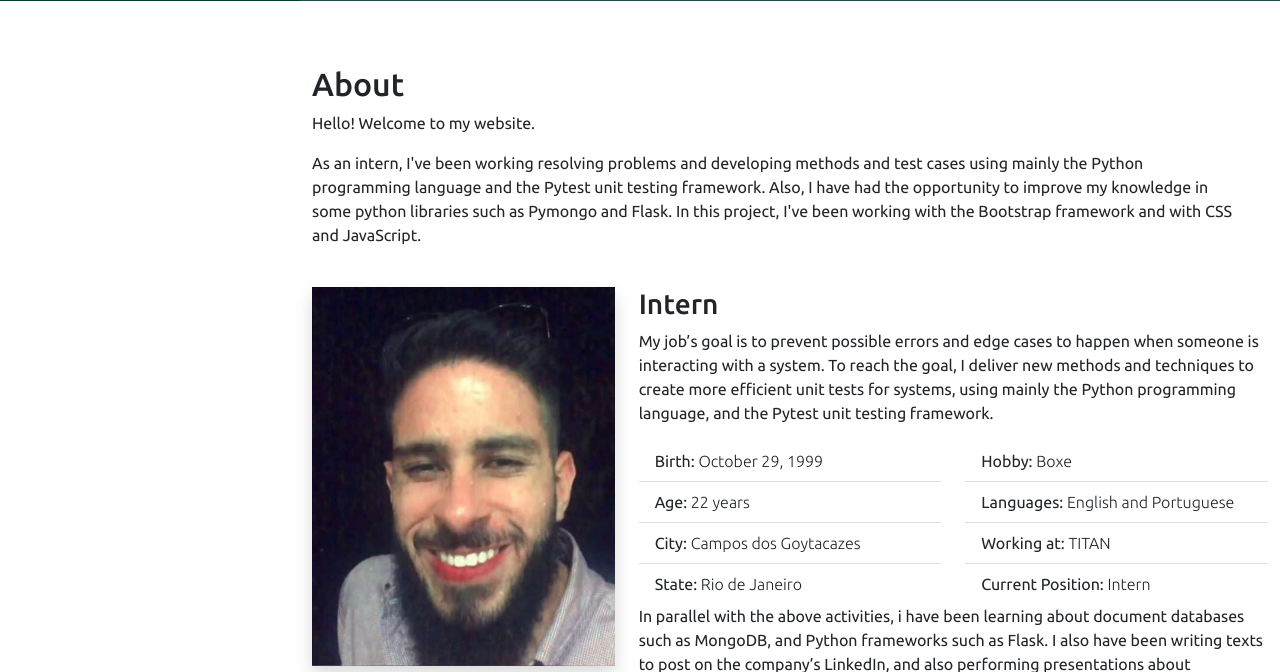
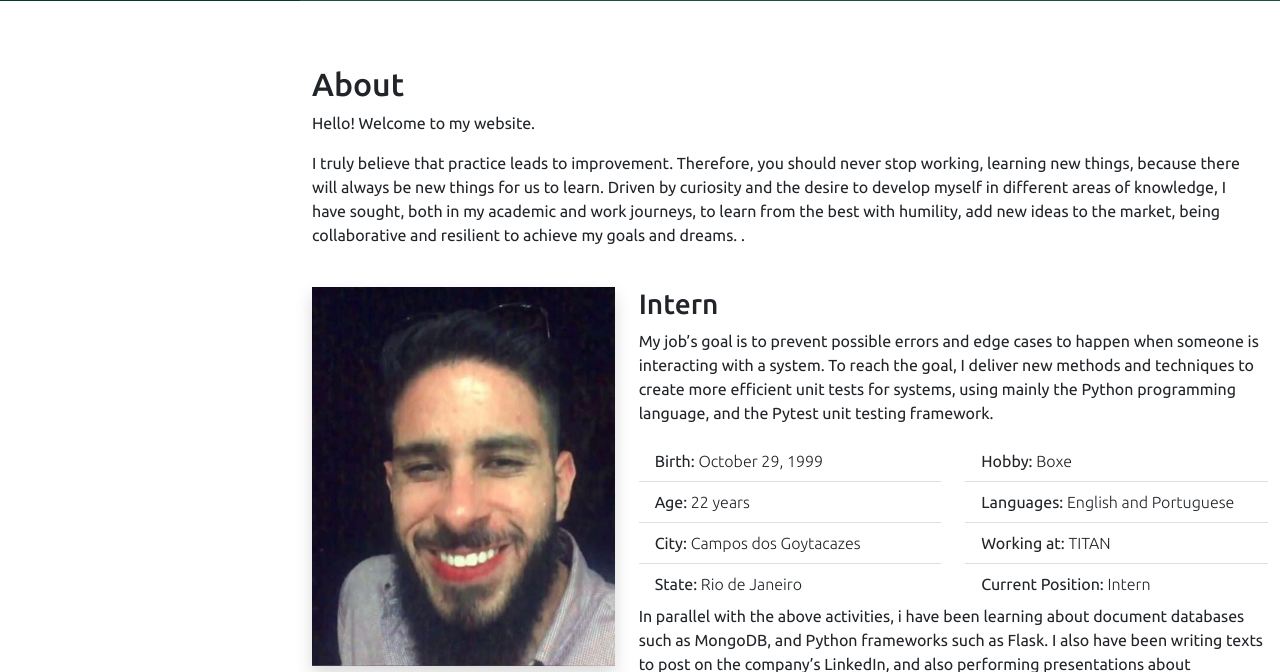
Before and after one commit to ppedrord/flask_project, a Flask app: page / in a window 1280 px wide. Shown: the part 799-1471 px from the top of the page. Run offline with Flask 2, Linux system fonts and the light colour scheme; some libraries are stand-ins or nearby versions.

Commit message:
Add changes in the About section

```diff
--- a/templates/index.html
+++ b/templates/index.html
@@ -70,11 +70,11 @@
                     <h2 class="pt-3">About</h2>
                     <p>Hello! Welcome to my website.</p>
 
-                        <p>As an intern, I've been working resolving problems and developing methods and test cases using
-                        mainly the Python programming language and the Pytest unit testing framework. Also, I have had
-                        the opportunity to improve my knowledge in some python libraries such as Pymongo and Flask.
-                            In this project, I've been working with the Bootstrap framework and with CSS and
-                            JavaScript.</p>
+                        <p>I truly believe that practice leads to improvement. Therefore, you should never stop working,
+                            learning new things, because there will always be new things for us to learn. Driven by
+                            curiosity and the desire to develop myself in different areas of knowledge, I have sought,
+                            both in my academic and work journeys, to learn from the best with humility, add new ideas
+                            to the market, being collaborative and resilient to achieve my goals and dreams. . </p>
 
                 </div>
 
@@ -127,6 +127,9 @@
                         MongoDB, and Python frameworks such as Flask.
                         I also have been writing texts to post on the company’s LinkedIn, and also performing
                         presentations about technology, especially topics related to the Python language.</p>
+                    </div>
+                </div>
+            </div>
         </section>
     </main>
 
```
